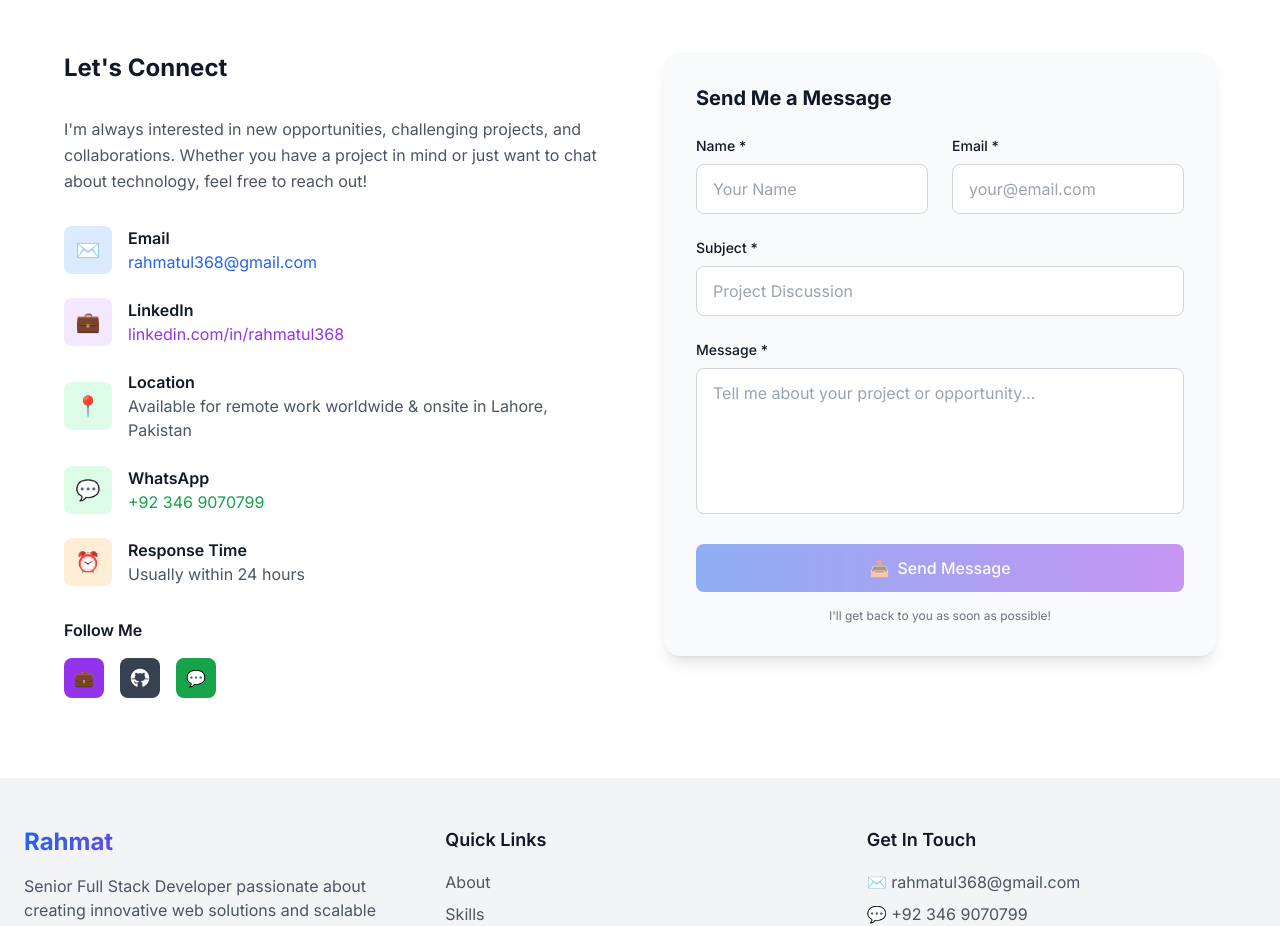
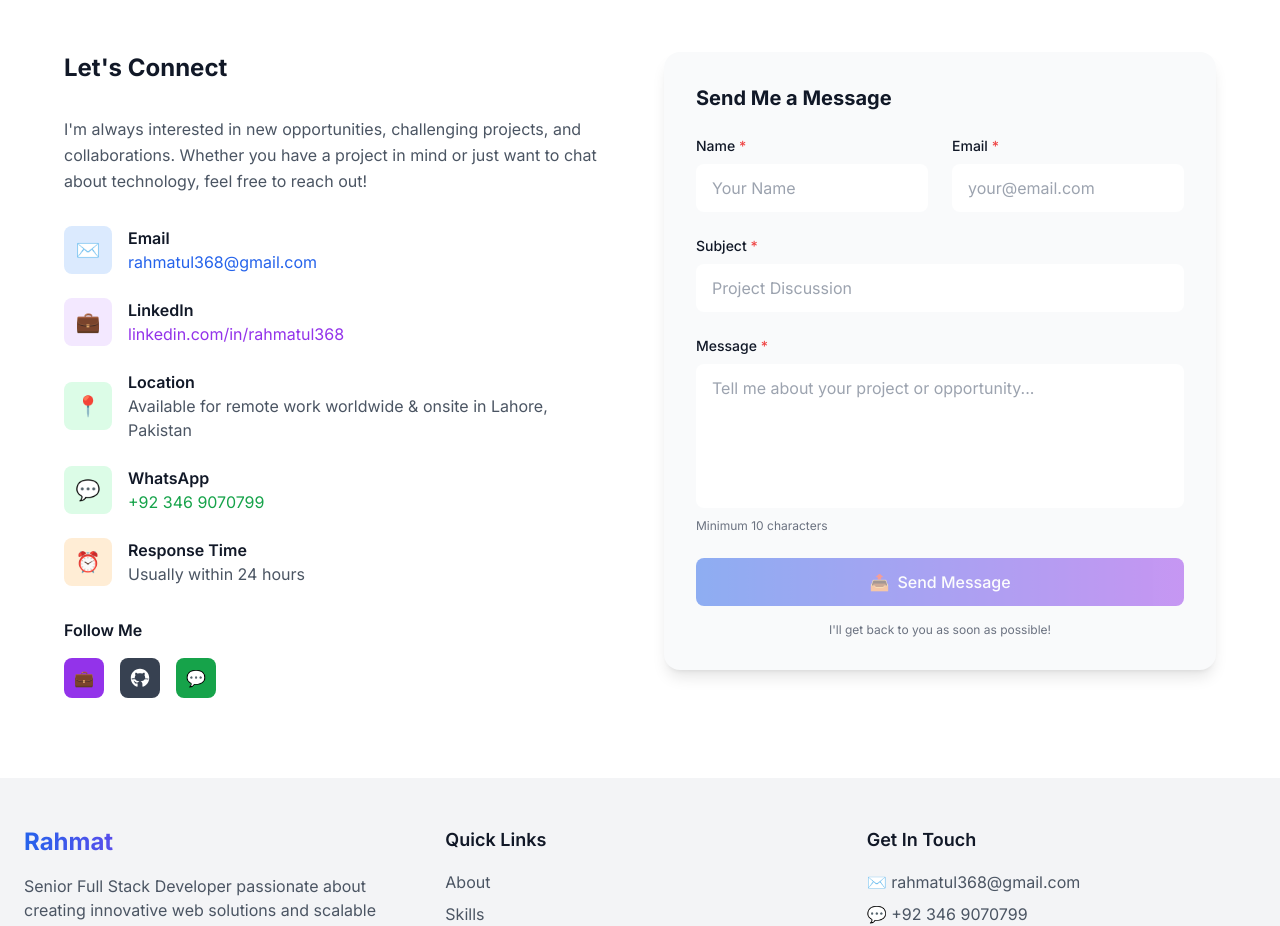
Before and after one commit to RahmatUllah-github/portfolio, a Nuxt app: page / in a window 1280 px wide. Shown: the part 7780-8706 px from the top of the page. Built offline with nearby package versions, Linux system fonts and the light colour scheme.

Commit message:
contact us section issues fixed

```diff
--- a/components/ContactSection.vue
+++ b/components/ContactSection.vue
@@ -106,51 +106,52 @@
 
             <div class="grid grid-cols-1 md:grid-cols-2 gap-6 mb-6">
               <div>
-                <label for="name" class="block text-sm font-medium mb-2">Name *</label>
+                <label for="name" class="block text-sm font-medium mb-2">Name <span class="text-red-500">*</span></label>
                 <input
                   id="name"
                   v-model="form.name"
                   type="text"
                   required
-                  class="w-full px-4 py-3 border border-gray-300 dark:border-gray-600 rounded-lg focus:ring-2 focus:ring-blue-500 focus:border-transparent bg-white dark:bg-gray-800 transition-all duration-300"
+                  class="w-full px-4 py-3 border-0 rounded-lg focus:ring-2 focus:ring-blue-500 bg-white dark:bg-gray-800 transition-all duration-300"
                   placeholder="Your Name"
                 />
               </div>
               <div>
-                <label for="email" class="block text-sm font-medium mb-2">Email *</label>
+                <label for="email" class="block text-sm font-medium mb-2">Email <span class="text-red-500">*</span></label>
                 <input
                   id="email"
                   v-model="form.email"
                   type="email"
                   required
-                  class="w-full px-4 py-3 border border-gray-300 dark:border-gray-600 rounded-lg focus:ring-2 focus:ring-blue-500 focus:border-transparent bg-white dark:bg-gray-800 transition-all duration-300"
+                  class="w-full px-4 py-3 border-0 rounded-lg focus:ring-2 focus:ring-blue-500 bg-white dark:bg-gray-800 transition-all duration-300"
                   placeholder="your@email.com"
                 />
               </div>
             </div>
 
             <div class="mb-6">
-              <label for="subject" class="block text-sm font-medium mb-2">Subject *</label>
+              <label for="subject" class="block text-sm font-medium mb-2">Subject <span class="text-red-500">*</span></label>
               <input
                 id="subject"
                 v-model="form.subject"
                 type="text"
                 required
-                class="w-full px-4 py-3 border border-gray-300 dark:border-gray-600 rounded-lg focus:ring-2 focus:ring-blue-500 focus:border-transparent bg-white dark:bg-gray-800 transition-all duration-300"
+                class="w-full px-4 py-3 border-0 rounded-lg focus:ring-2 focus:ring-blue-500 bg-white dark:bg-gray-800 transition-all duration-300"
                 placeholder="Project Discussion"
               />
             </div>
 
             <div class="mb-6">
-              <label for="message" class="block text-sm font-medium mb-2">Message *</label>
+              <label for="message" class="block text-sm font-medium mb-2">Message <span class="text-red-500">*</span></label>
               <textarea
                 id="message"
                 v-model="form.message"
                 rows="5"
                 required
-                class="w-full px-4 py-3 border border-gray-300 dark:border-gray-600 rounded-lg focus:ring-2 focus:ring-blue-500 focus:border-transparent bg-white dark:bg-gray-800 transition-all duration-300 resize-none"
+                class="w-full px-4 py-3 border-0 rounded-lg focus:ring-2 focus:ring-blue-500 bg-white dark:bg-gray-800 transition-all duration-300 resize-none"
                 placeholder="Tell me about your project or opportunity..."
               ></textarea>
+              <p class="text-xs text-gray-500 dark:text-gray-400 mt-1">Minimum 10 characters</p>
             </div>
 
             <div class="relative">
```
